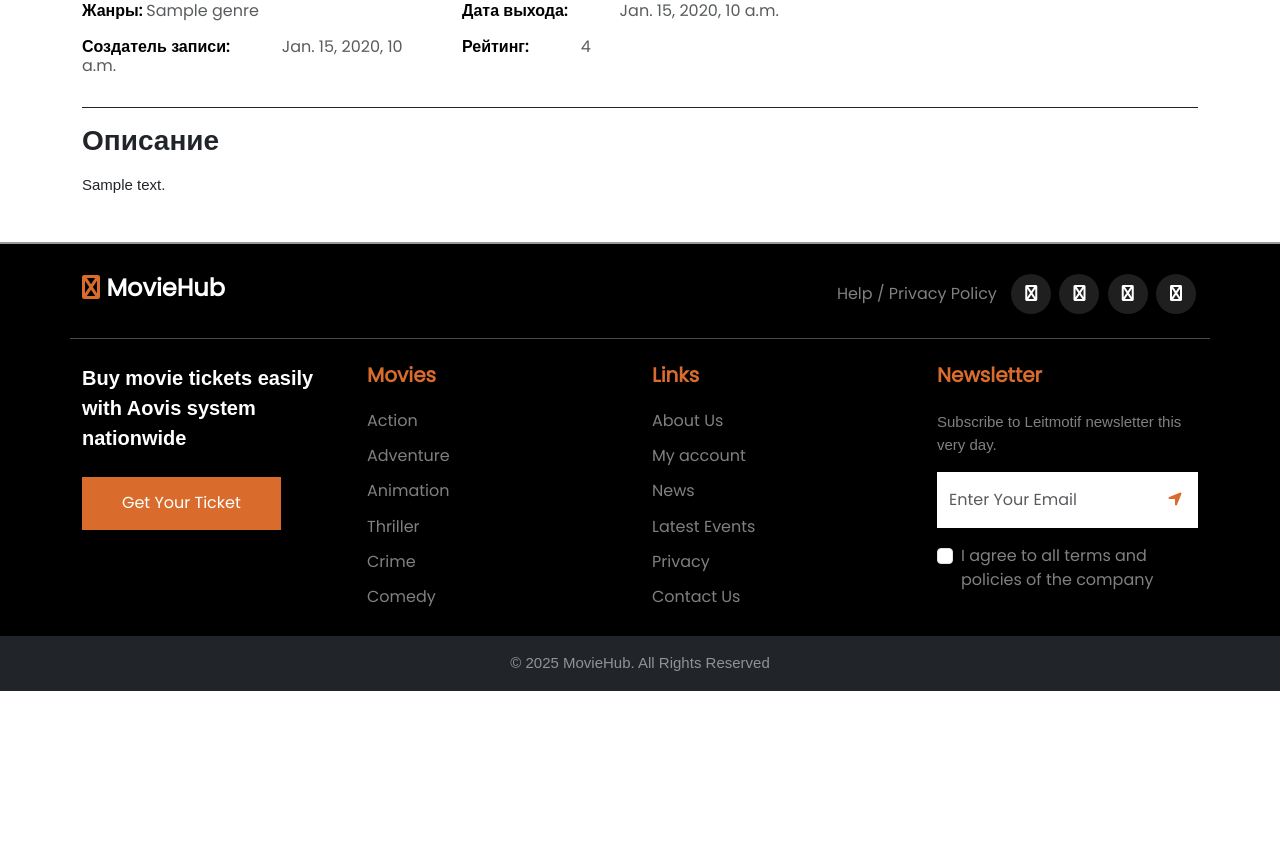
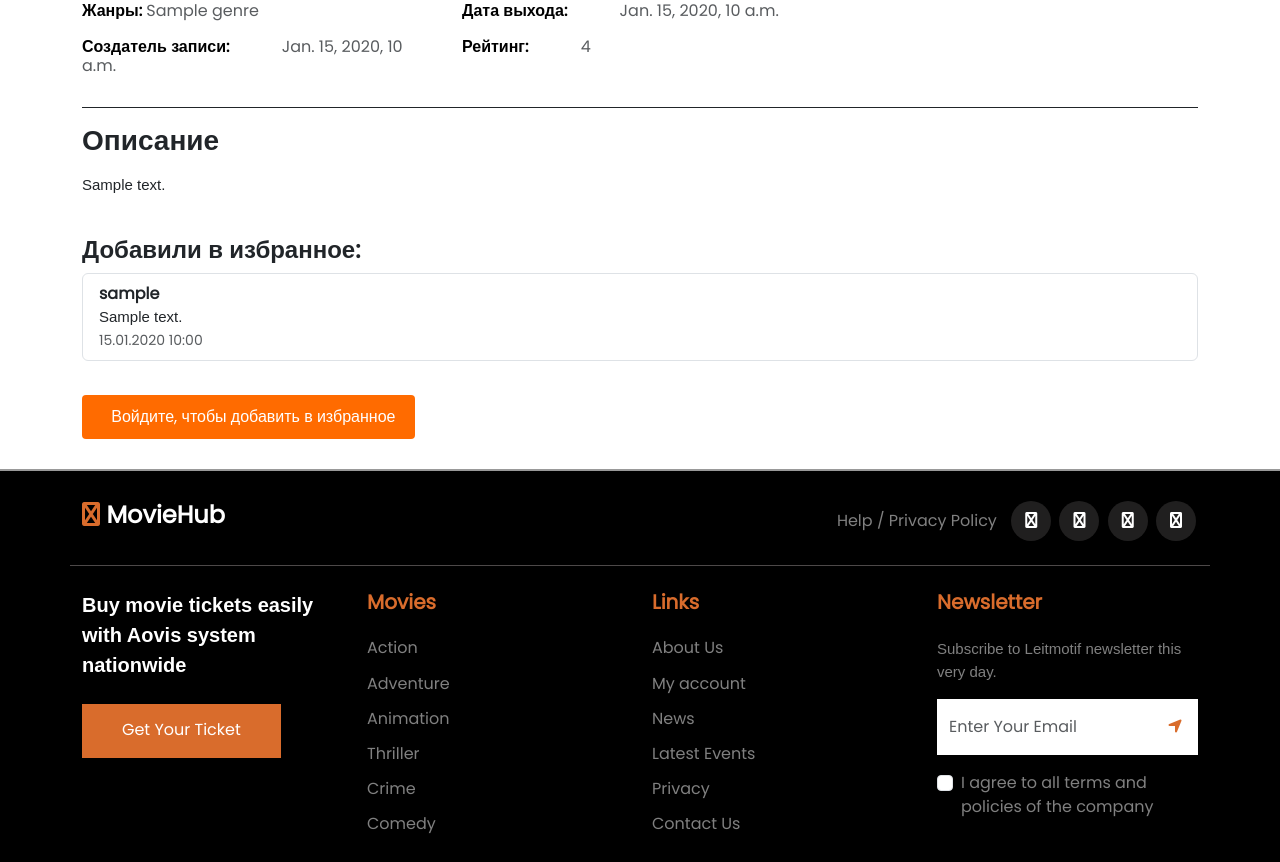
Before and after one commit to Arteechess/django_course, a Django app: template moviehub/templates/movie_detail.html in a window 1280 px wide. Shown: the part 921-1783 px from the top of the page. Before the commit the page ends 1612 px from the top, so only its background shows below. Run offline with Django 5.2, Linux system fonts and the light colour scheme; the template is opened without the code that fills it: most values are stand-ins (such as "Sample title", 1, 10 or a date in 2020); grey boxes marked "Sample" are stand-in pictures; some web fonts are replaced.

Commit message:
feat: add favorites on page movie_detail

```diff
--- a/moviehub/moviehub/urls.py
+++ b/moviehub/moviehub/urls.py
@@ -60,6 +60,9 @@ urlpatterns = [
     path('swagger/', schema_view.with_ui('swagger', cache_timeout=0), name='schema-swagger-ui'),
     path('redoc/', schema_view.with_ui('redoc', cache_timeout=0), name='schema-redoc'),
 
+    path('movies/<int:pk>/favorites/', MovieViewSet.as_view({'get': 'favorites'}), name='movie-favorites'),
+    path('api/movies/<int:pk>/toggle_favorite/', MovieViewSet.as_view({'post': 'toggle_favorite'}), name='movie-toggle-favorite'),
+
     path('__debug__/', include(debug_toolbar.urls)),
 ]
 
--- a/moviehub/movies/models.py
+++ b/moviehub/movies/models.py
@@ -90,6 +90,7 @@ def top_rated_movies():
 class Favorite(models.Model):
     user = models.ForeignKey(User, on_delete=models.CASCADE, related_name='favorites')
     movie = models.ForeignKey(Movie, on_delete=models.CASCADE, related_name='favorited_by')
+    comment = models.TextField(blank=True, null=True)  # Добавляем поле для комментария
     added_at = models.DateTimeField(auto_now_add=True)
     history = HistoricalRecords()
 
@@ -97,9 +98,10 @@ class Favorite(models.Model):
         unique_together = ('user', 'movie')
         verbose_name_plural = "Любимые фильмы"
         verbose_name = "Любимые фильмы"
+        ordering = ['-added_at']  # Сортировка по дате добавления
 
     def __str__(self):
-        return f"Пользователь {self.user} добавил в избранное фильм {self.movie}"
+        return f"{self.user.username} добавил {self.movie.title} в избранное"
 
 
 class Rating(models.Model):
--- a/moviehub/templates/movie_detail.html
+++ b/moviehub/templates/movie_detail.html
@@ -213,8 +213,49 @@
       </div>
     </div>
 
-    <!-- Дополнительные секции (активные критики, похожие фильмы и т.д.) -->
-    <!-- ... -->
+    <div class="favorites-list mt-4">
+      <h4>Добавили в избранное:</h4>
+      <ul class="list-group">
+        {% for favorite in movie.favorited_by.all %}
+          <li class="list-group-item">
+            <strong>{{ favorite.user.username }}</strong>
+            {% if favorite.comment %}
+              <p class="mb-0">{{ favorite.comment }}</p>
+            {% endif %}
+            <small class="text-muted">{{ favorite.added_at|date:"d.m.Y H:i" }}</small>
+          </li>
+        {% empty %}
+          <li class="list-group-item">Пока никто не добавил этот фильм в избранное</li>
+        {% endfor %}
+      </ul>
+    </div>
+
+    <div class="favorite-section mt-4">
+      {% if user.is_authenticated %}
+        <form id="favoriteForm" method="post" action="{% url 'movie-toggle-favorite' movie.id %}">
+          {% csrf_token %}
+
+          {# Поле для комментария показываем только если его еще нет #}
+          {% if not favorite or not favorite.comment %}
+          <div class="mb-3" id="comment-field">
+            <textarea name="comment" class="form-control" placeholder="Оставьте комментарий (необязательно)">{% if favorite and favorite.comment %}{{ favorite.comment }}{% endif %}</textarea>
+          </div>
+          {% endif %}
+
+          <button type="submit" class="button_1">
+            {% if favorite %}
+              <i class="fa fa-heart"></i> Удалить из избранного
+            {% else %}
+              <i class="fa fa-heart-o"></i> Добавить в избранное
+            {% endif %}
+          </button>
+        </form>
+      {% else %}
+        <a href="{% url 'login' %}?next={{ request.path }}" class="button_1">
+          <i class="fa fa-heart-o"></i> Войдите, чтобы добавить в избранное
+        </a>
+      {% endif %}
+    </div>
   </div>
 </section>
 
@@ -266,6 +307,27 @@
   .effect-jazz:hover img {
     transform: scale(1.05);
   }
+  .button_1 {
+    background: #ff6b00;
+    color: white;
+    border: none;
+    padding: 10px 20px;
+    border-radius: 4px;
+    text-decoration: none;
+    transition: all 0.3s;
+    display: inline-block;
+    margin-top: 10px;
+  }
+  .button_1:hover {
+    background: #e05d00;
+    color: white;
+  }
+  .fa-heart-o, .fa-heart {
+    margin-right: 5px;
+  }
+  .fa-heart {
+    color: #fff;
+  }
 </style>
 
 <script>
@@ -276,5 +338,38 @@
       iframe.src = iframe.src;
     });
   }
+
+  document.addEventListener('DOMContentLoaded', function() {
+  const form = document.getElementById('favoriteForm');
+  if (form) {
+    form.addEventListener('submit', function(e) {
+      e.preventDefault();
+      const formData = new FormData(this);
+
+      fetch(this.action, {
+        method: 'POST',
+        body: formData,
+        headers: {
+          'X-CSRFToken': form.querySelector('[name=csrfmiddlewaretoken]').value,
+          'X-Requested-With': 'XMLHttpRequest'
+        }
+      })
+      .then(response => {
+        if (response.ok) {
+          window.location.reload();
+        }
+      });
+    });
+  }
+
+  const editBtn = document.getElementById('edit-comment');
+  if (editBtn) {
+    editBtn.addEventListener('click', function(e) {
+      e.preventDefault();
+      document.querySelector('#comment-field').style.display = 'block';
+      this.parentElement.style.display = 'none';
+    });
+  }
+});
 </script>
 {% endblock %}
```
Also changed, not shown: moviehub/movies/serializers.py (+11 -1 lines), moviehub/movies/views.py (+35 -1 lines), moviehub/db.sqlite3, moviehub/movies/migrations/0003_alter_favorite_options_favorite_comment_and_more.py (added), 1 other file.
